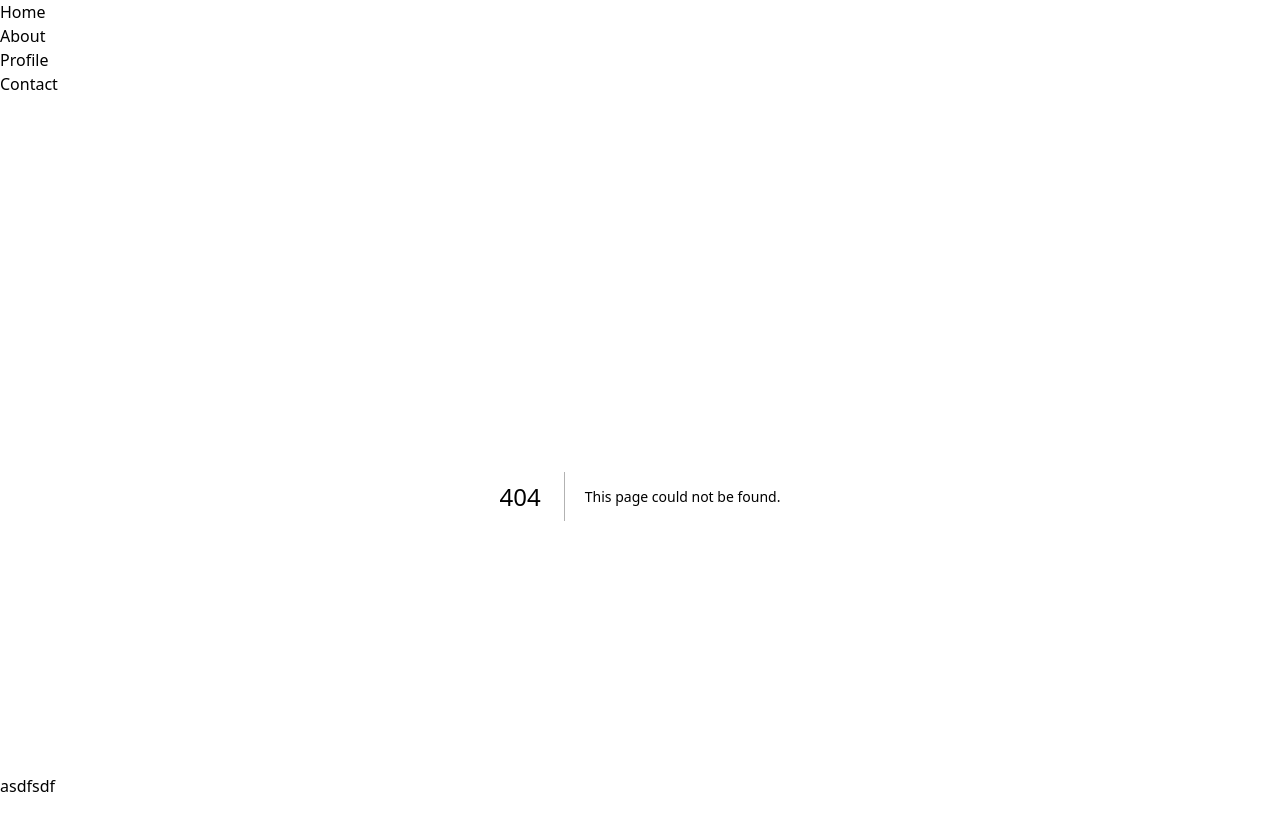
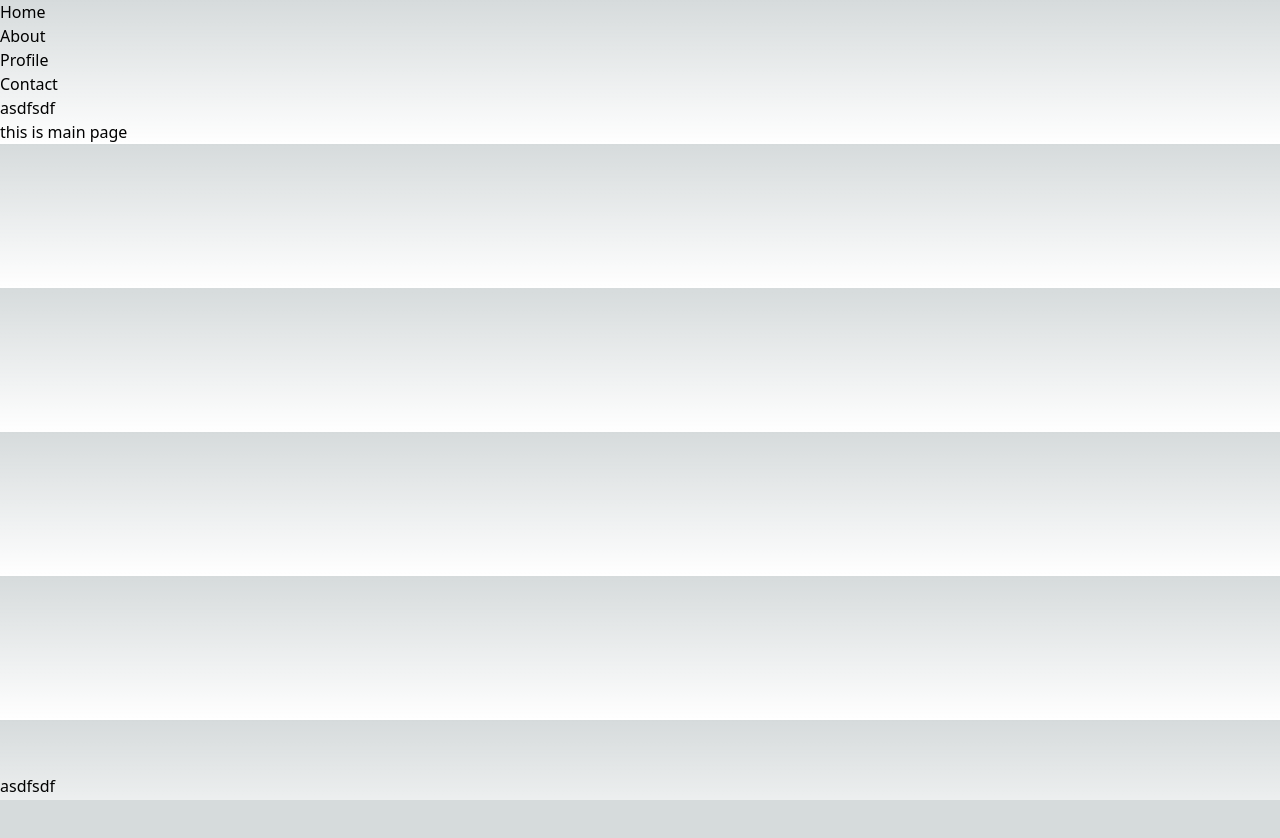
Before and after one commit to rahul-ar99/netflix-clone, a Next.js app: page /mainpage/frontpage in a window 1280 px wide. Before the commit this address had no page. Shown: the top 838 px of the page. After the commit the page ends 800 px from the top, so only its background shows below. Built offline with nearby package versions, Linux system fonts and the light colour scheme.

Commit message:
some changes

```diff
--- a/pages/index.tsx
+++ b/pages/index.tsx
@@ -6,6 +6,7 @@ const inter = Inter({ subsets: ['latin'] })
 export default function Home() {
   return (
     <>
+    <h1>this is index page</h1>
     </>
   )
 }
--- /dev/null
+++ b/pages/mainpage/frontpage.tsx
@@ -0,0 +1,11 @@
+import Main from './main'
+
+export default function FrontPage(){
+    return (
+        <>
+        <h1>asdfsdf</h1>
+        <Main />
+        </>
+
+    )
+}
--- a/pages/mainpage/main.tsx
+++ b/pages/mainpage/main.tsx
@@ -1,7 +1,7 @@
 
 
-export default function main(){
+export default function Main(){
     return<>
-        <h1>asdfsdf</h1>
+        <h1>this is main page</h1>
     </>
 }
```
Also changed, not shown: pages/login/authentication.tsx (added).
